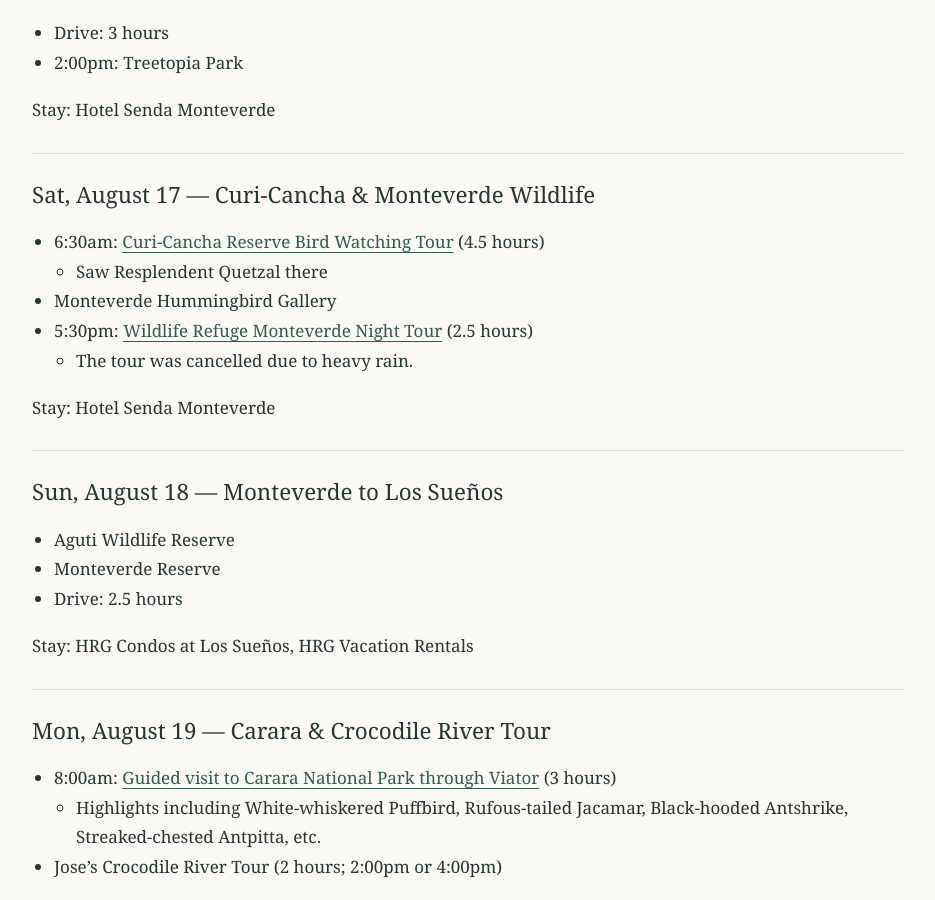
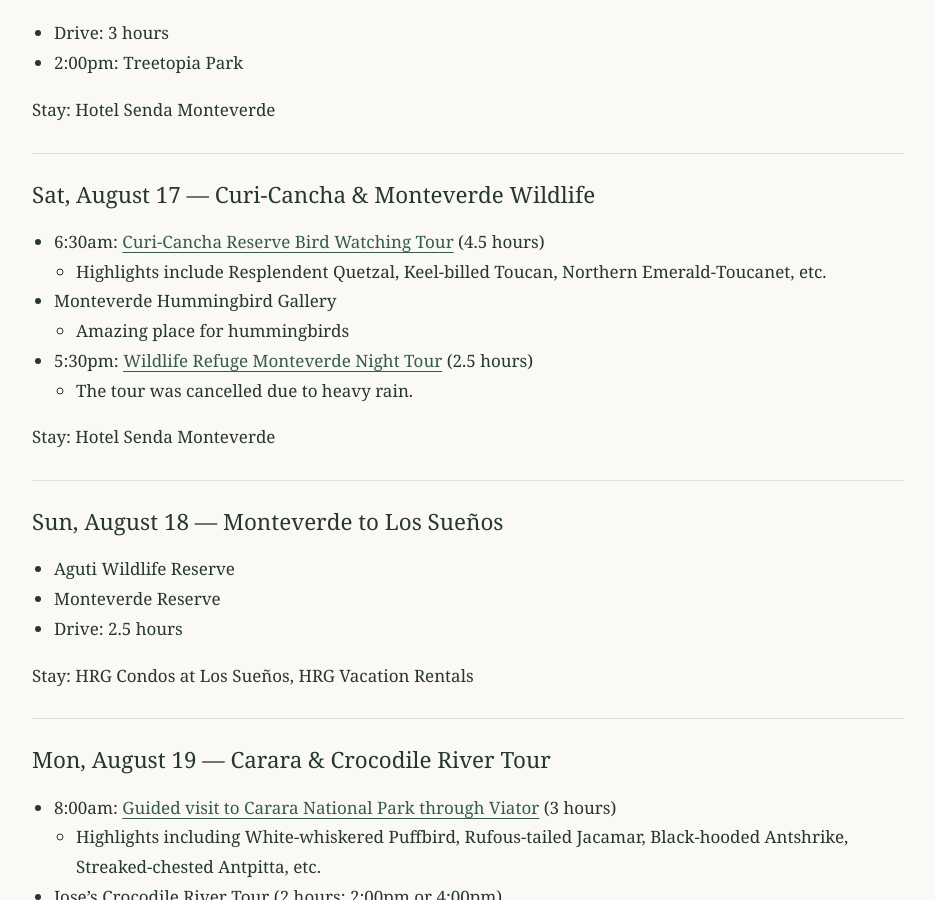
Before and after one commit to cuihenggang/cuihenggang.github.io, a Jekyll site: the page built from trips/2024-08-costa-rica.md, in a window 1280 px wide and 900 px high, scrolled down 2160 px. Shown: the whole window, without its empty margins (172-1107 px from the left). Built offline with Jekyll 4.4.1, drawn with Linux system fonts in a browser that asks for light colours.

```diff
--- a/trips/2024-08-costa-rica.md
+++ b/trips/2024-08-costa-rica.md
@@ -74,8 +74,9 @@
 ### Sat, August 17 — Curi-Cancha & Monteverde Wildlife
 
 - 6:30am: [Curi-Cancha Reserve Bird Watching Tour](https://reservacuricancha.com/tours/) (4.5 hours)
-    - Saw Resplendent Quetzal there
+    - Highlights include Resplendent Quetzal, Keel-billed Toucan, Northern Emerald-Toucanet, etc.
 - Monteverde Hummingbird Gallery
+    - Amazing place for hummingbirds
 - 5:30pm: [Wildlife Refuge Monteverde Night Tour](https://www.nasuatours.com/night-tour/) (2.5 hours)
     - The tour was cancelled due to heavy rain.
 
```
Also changed, not shown: trips/2024-08-costa-rica.html (+5 -2 lines).
